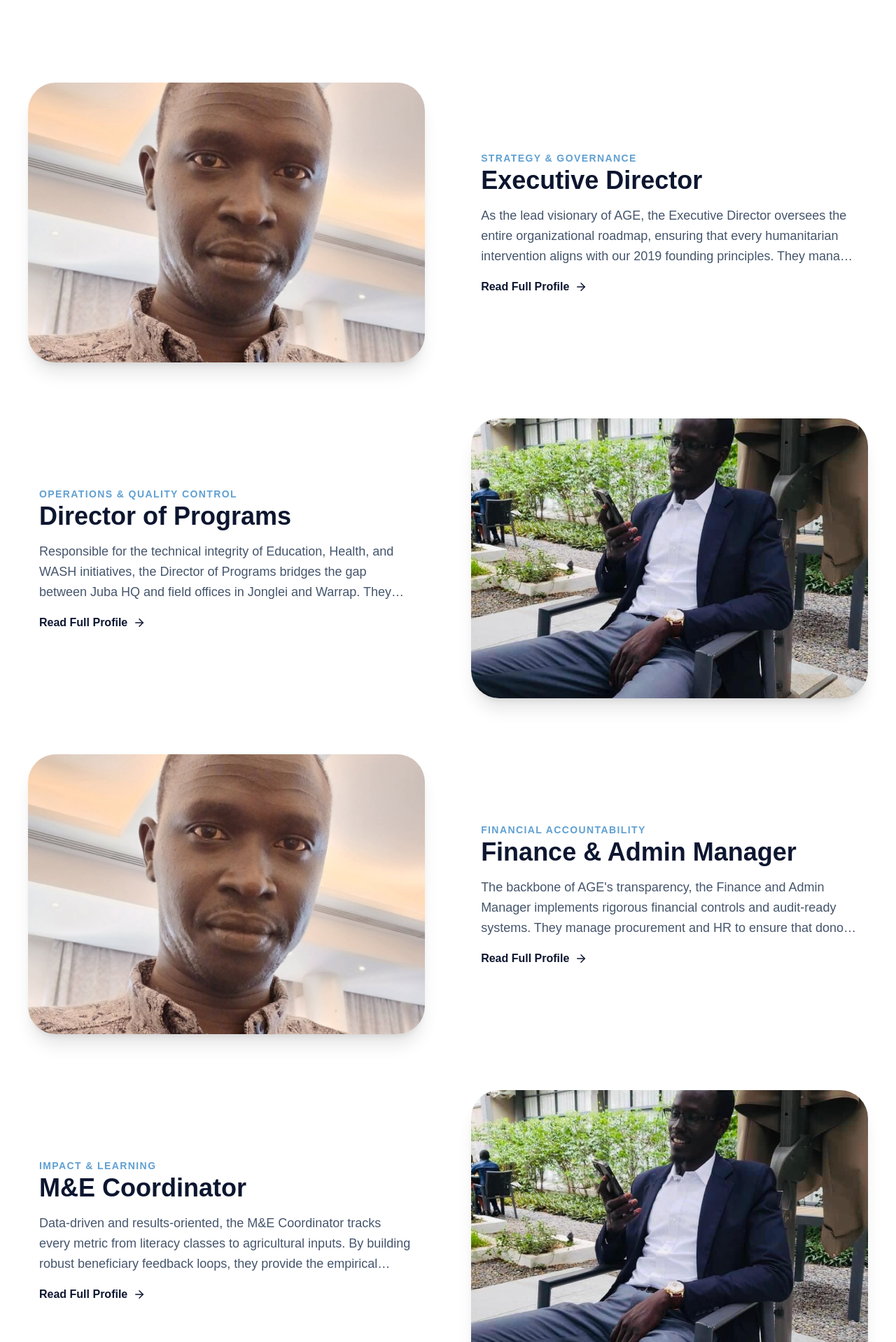
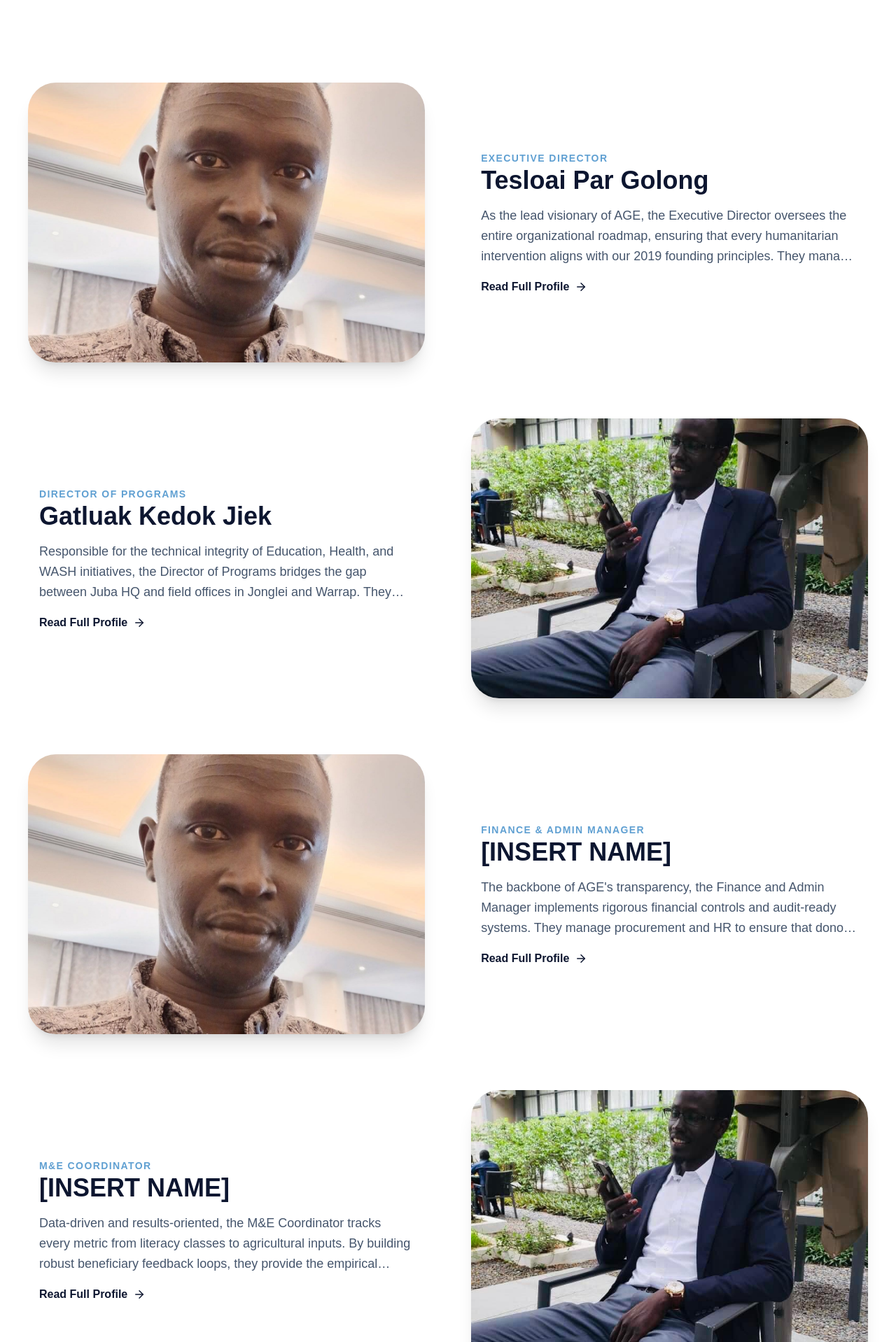
Before and after one commit to Hon-Tap/AGESOS, a Next.js app in the folder frontend/: page /about in a window 1280 px wide. Shown: the part 2687-4605 px from the top of the page at 70% size. Built offline with nearby package versions, Linux system fonts and the light colour scheme.

Commit message:
update home page and about page

```diff
--- a/frontend/src/app/about/page.tsx
+++ b/frontend/src/app/about/page.tsx
@@ -97,32 +97,32 @@ export default function AboutPage() {
   const leadership: Leader[] = [
     {
       id: "ed",
-      name: "Executive Director",
-      role: "Strategy & Governance",
+      name: "Tesloai Par Golong",
+      role: "Executive Director",
       photo: "/images/executive-director.jpg",
       bio: "As the lead visionary of AGE, the Executive Director oversees the entire organizational roadmap, ensuring that every humanitarian intervention aligns with our 2019 founding principles. They manage high-level partnerships with UN agencies and international donors to balance emergency response with long-term development.",
       focus: ["Policy", "Fundraising", "External Relations"],
     },
     {
       id: "dop",
-      name: "Director of Programs",
-      role: "Operations & Quality Control",
+      name: "Gatluak Kedok Jiek",
+      role: "Director of Programs",
       photo: "/images/Bailuk.jpg",
       bio: "Responsible for the technical integrity of Education, Health, and WASH initiatives, the Director of Programs bridges the gap between Juba HQ and field offices in Jonglei and Warrap. They ensure programs reach their targets, including health awareness for 5,000+ students.",
       focus: ["Implementation", "Technical Oversight", "Field Logistics"],
     },
     {
       id: "fam",
-      name: "Finance & Admin Manager",
-      role: "Financial Accountability",
+      name: "[INSERT NAME]",
+      role: "Finance & Admin Manager",
       photo: "/images/executive-director.jpg",
       bio: "The backbone of AGE's transparency, the Finance and Admin Manager implements rigorous financial controls and audit-ready systems. They manage procurement and HR to ensure that donor funds create sustainable, community-owned impact.",
       focus: ["Audit Compliance", "HR", "Procurement"],
     },
     {
       id: "mne",
-      name: "M&E Coordinator",
-      role: "Impact & Learning",
+      name: "[INSERT NAME]",
+      role: "M&E Coordinator",
       photo: "/images/Bailuk.jpg",
       bio: "Data-driven and results-oriented, the M&E Coordinator tracks every metric from literacy classes to agricultural inputs. By building robust beneficiary feedback loops, they provide the empirical evidence needed to refine youth-led community initiatives.",
       focus: ["Data Analysis", "Reporting", "Knowledge Management"],
@@ -174,7 +174,7 @@ export default function AboutPage() {
         </div>
       </section>
 
-      {/* VISION & MISSION - Improved with split layout */}
+      {/* VISION & MISSION */}
       <section className="container mx-auto max-w-7xl px-6 py-32">
         <div className="grid gap-8 lg:grid-cols-2">
           <div className="group relative overflow-hidden rounded-[3.5rem] bg-[#0D1630] p-12 lg:p-16 text-white shadow-2xl transition-transform hover:scale-[1.01]">
@@ -183,7 +183,7 @@ export default function AboutPage() {
              </div>
              <h2 className="text-4xl font-black mb-6">Our Vision</h2>
              <p className="text-xl leading-relaxed text-blue-100/80 italic font-light">
-              "A South Sudan free from illiteracy and poverty, where every generation thrives through equitable access to education, health, and sustainable livelihoods."
+               "A South Sudan free from illiteracy and poverty, where every generation thrives through equitable access to education, health, and sustainable livelihoods."
             </p>
           </div>
 
@@ -193,7 +193,7 @@ export default function AboutPage() {
              </div>
              <h2 className="text-4xl font-black mb-6">Our Mission</h2>
              <p className="text-xl leading-relaxed font-semibold">
-              To work with communities in South Sudan, empowering them to reduce illiteracy and poverty through education, health, and sustainable livelihood programs.
+               To work with communities in South Sudan, empowering them to reduce illiteracy and poverty through education, health, and sustainable livelihood programs.
             </p>
           </div>
         </div>
@@ -227,7 +227,7 @@ export default function AboutPage() {
         </div>
       </section>
 
-      {/* LEADERSHIP SECTION - ZigZag Layout */}
+      {/* LEADERSHIP SECTION */}
       <section className="py-32 bg-white">
         <div className="container mx-auto max-w-7xl px-6">
           <div className="text-center max-w-3xl mx-auto mb-24">
@@ -309,7 +309,7 @@ export default function AboutPage() {
         </div>
       </section>
 
-      {/* LEADER MODAL - Now showing the photo alongside bio */}
+      {/* LEADER MODAL */}
       <Modal
         open={!!activeLeader}
         title=""
--- a/frontend/src/app/page.tsx
+++ b/frontend/src/app/page.tsx
@@ -230,7 +230,7 @@ export default function Home() {
               <motion.div variants={fadeInUp} className="mt-10 flex flex-wrap gap-4 md:gap-6">
                 <Link
                   href="/get-involved#donate"
-                  className="group relative inline-flex items-center justify-center overflow-hidden rounded-full bg-rose-500 px-8 py-4 font-bold text-white transition-all duration-300 hover:scale-105 hover:bg-rose-400 hover:shadow-[0_0_40px_-10px_#f43f5e]"
+                  className="group relative inline-flex items-center justify-center overflow-hidden rounded-full bg-green-500 px-8 py-4 font-bold text-white transition-all duration-300 hover:scale-105 hover:bg-green-400 hover:shadow-[0_0_40px_-10px_#f43f5e]"
                 >
                   <span className="absolute right-0 translate-x-full transition-transform duration-300 group-hover:-translate-x-5">
                     ❤️
```
